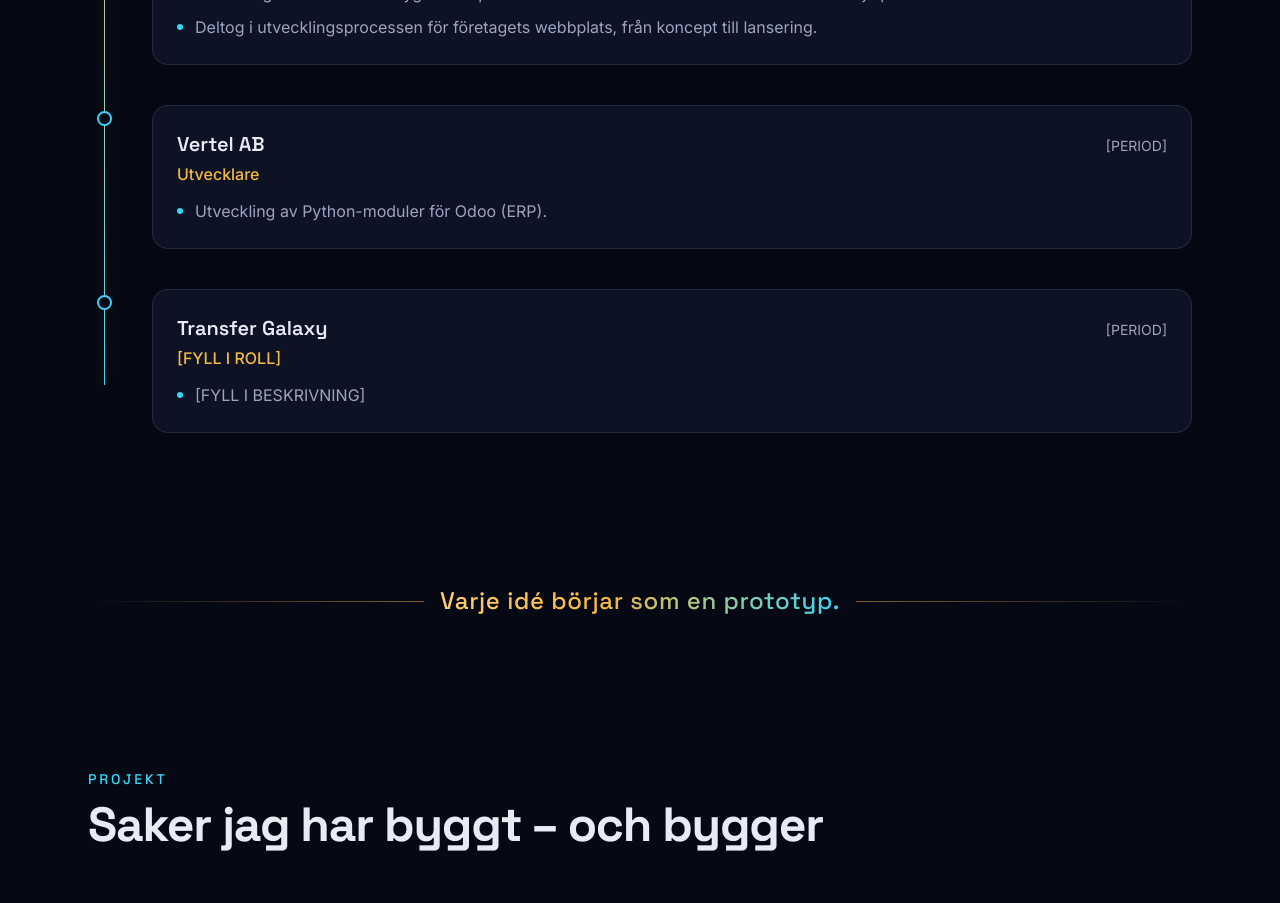
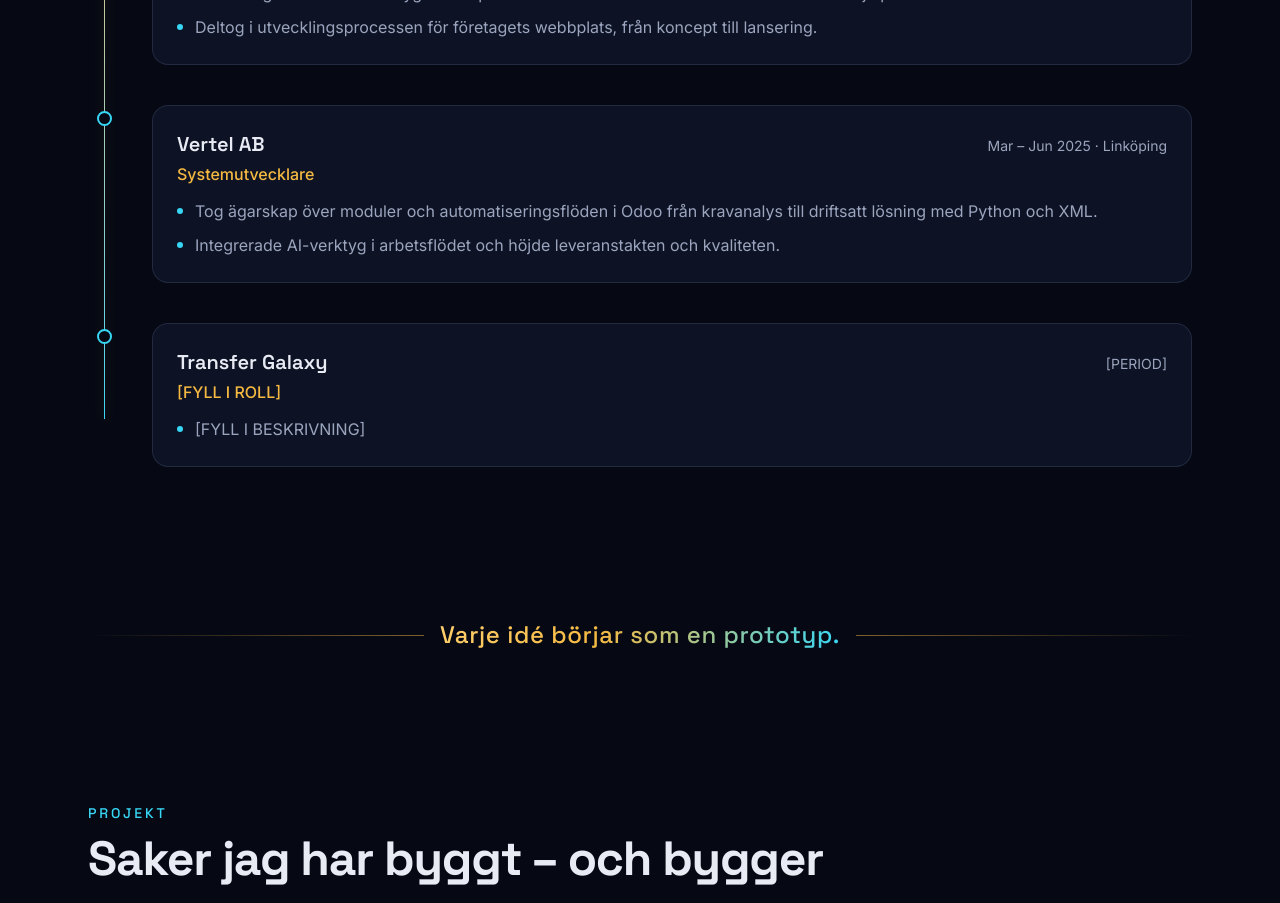
Before and after one commit to Harunsystemdeveloper/portfolio, a Next.js app: page / in a window 1280 px wide. Shown: the part 2840-3743 px from the top of the page. Built offline with nearby package versions, Linux system fonts and the light colour scheme.

Commit message:
Uppdaterat rollen på Vertel enligt CV:t

```diff
--- a/src/data/content.ts
+++ b/src/data/content.ts
@@ -112,10 +112,14 @@ export const experiences: Experience[] = [
     ],
   },
   {
-    role: "Utvecklare",
+    role: "Systemutvecklare",
     company: "Vertel AB",
-    period: "[PERIOD]",
-    bullets: ["Utveckling av Python-moduler för Odoo (ERP)."],
+    period: "Mar – Jun 2025",
+    location: "Linköping",
+    bullets: [
+      "Tog ägarskap över moduler och automatiseringsflöden i Odoo från kravanalys till driftsatt lösning med Python och XML.",
+      "Integrerade AI-verktyg i arbetsflödet och höjde leveranstakten och kvaliteten.",
+    ],
   },
   {
     role: "[FYLL I ROLL]",
```
